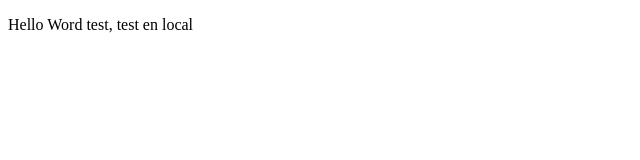
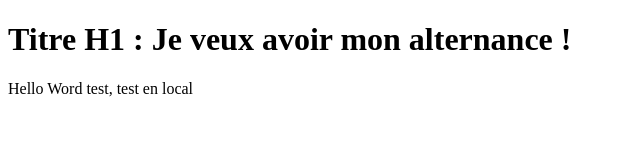
Before and after one commit to Vavan-13/test-github, a plain HTML site: page index.html in a window 1280 px wide. Shown: the whole page, without its empty margins (0-640 px from the left). Drawn offline with Linux system fonts and the light colour scheme.

Commit message:
Modification avec un nouveau Titre H1

```diff
--- a/index.html
+++ b/index.html
@@ -6,6 +6,7 @@
     <title>Document</title>
   </head>
   <body>
+    <h1>Titre H1 : Je veux avoir mon alternance !</h1>
     <p>Hello Word test, test en local</p>
   </body>
 </html>
```
